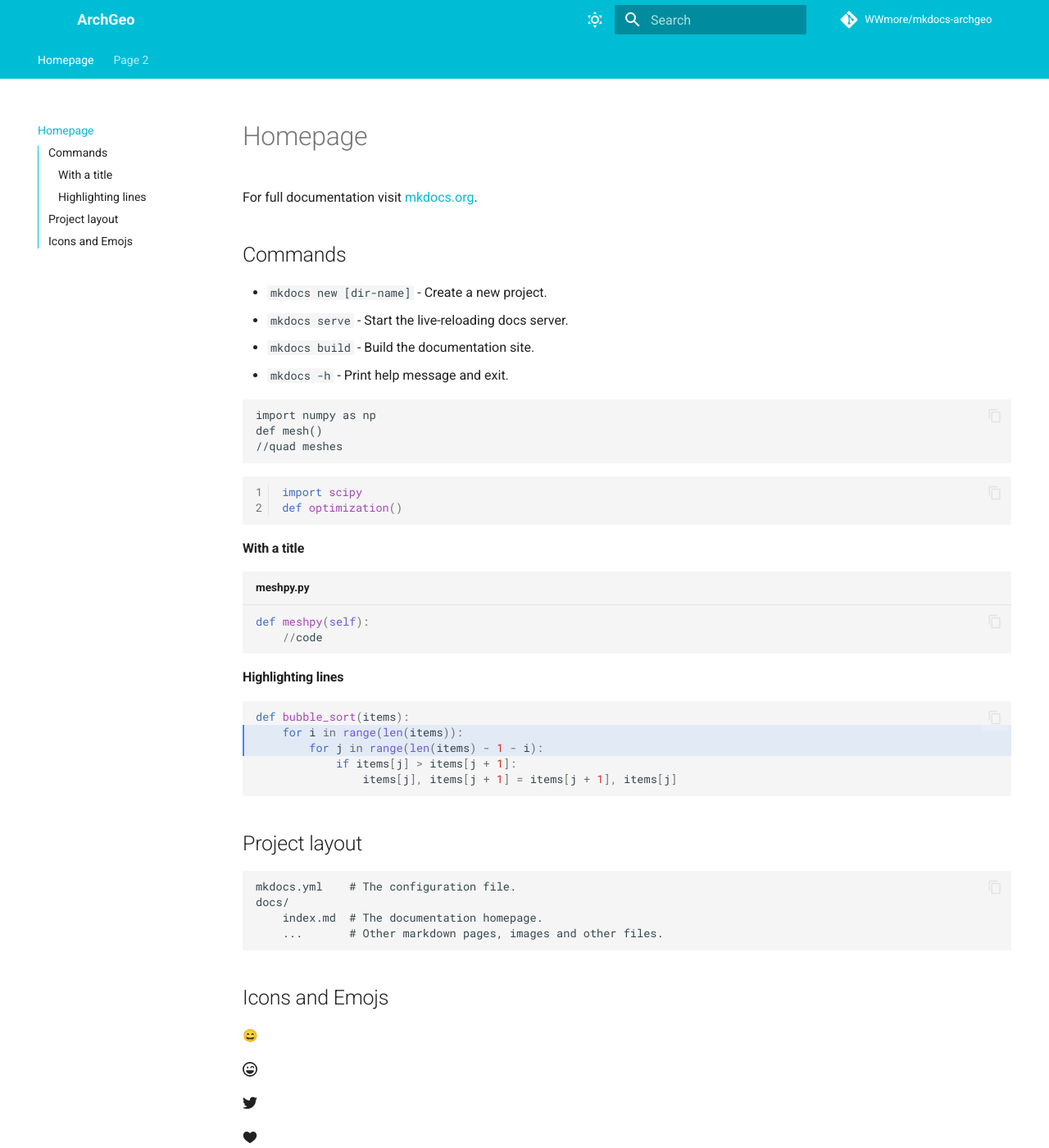
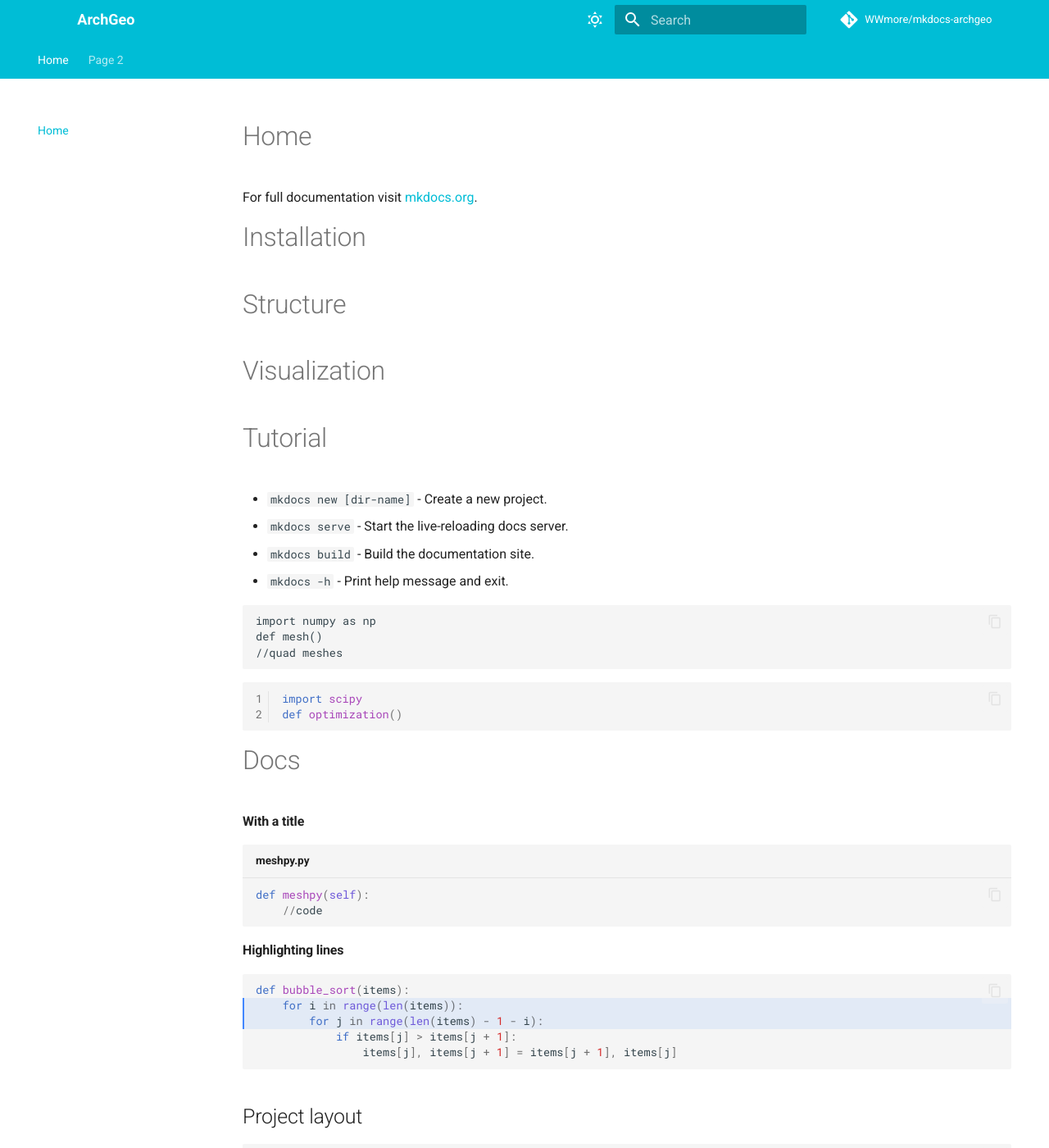
Before and after one commit to WWmore/mkdocs-archgeo, an MkDocs documentation site: the page built from docs/index.md, in a window 1280 px wide and 1400 px high. Shown: the whole window at 82% size. Built offline with MkDocs 1.6.1 and Material for MkDocs 9.7.7, drawn with Linux system fonts in a browser that asks for light colours; emoji names are drawn with the system emoji font; comment, search, counter and statistics services are not loaded.

Commit message:
initial content

````diff
--- a/docs/index.md
+++ b/docs/index.md
@@ -1,8 +1,14 @@
-# Homepage
+# Home
 
 For full documentation visit [mkdocs.org](https://www.mkdocs.org).
 
-## Commands
+# Installation
+
+# Structure
+
+# Visualization
+
+# Tutorial
 
 * `mkdocs new [dir-name]` - Create a new project.
 * `mkdocs serve` - Start the live-reloading docs server.
@@ -19,6 +25,8 @@ def mesh()
 import scipy
 def optimization()
 ```
+
+# Docs
 
 #### With a title
 ```py title="meshpy.py"
@@ -45,7 +53,7 @@ def bubble_sort(items):
 
 
 
-## Icons and Emojs
+# About
 
 :smile:
 
````
Also changed, not shown: README.md (+2 -3 lines).
